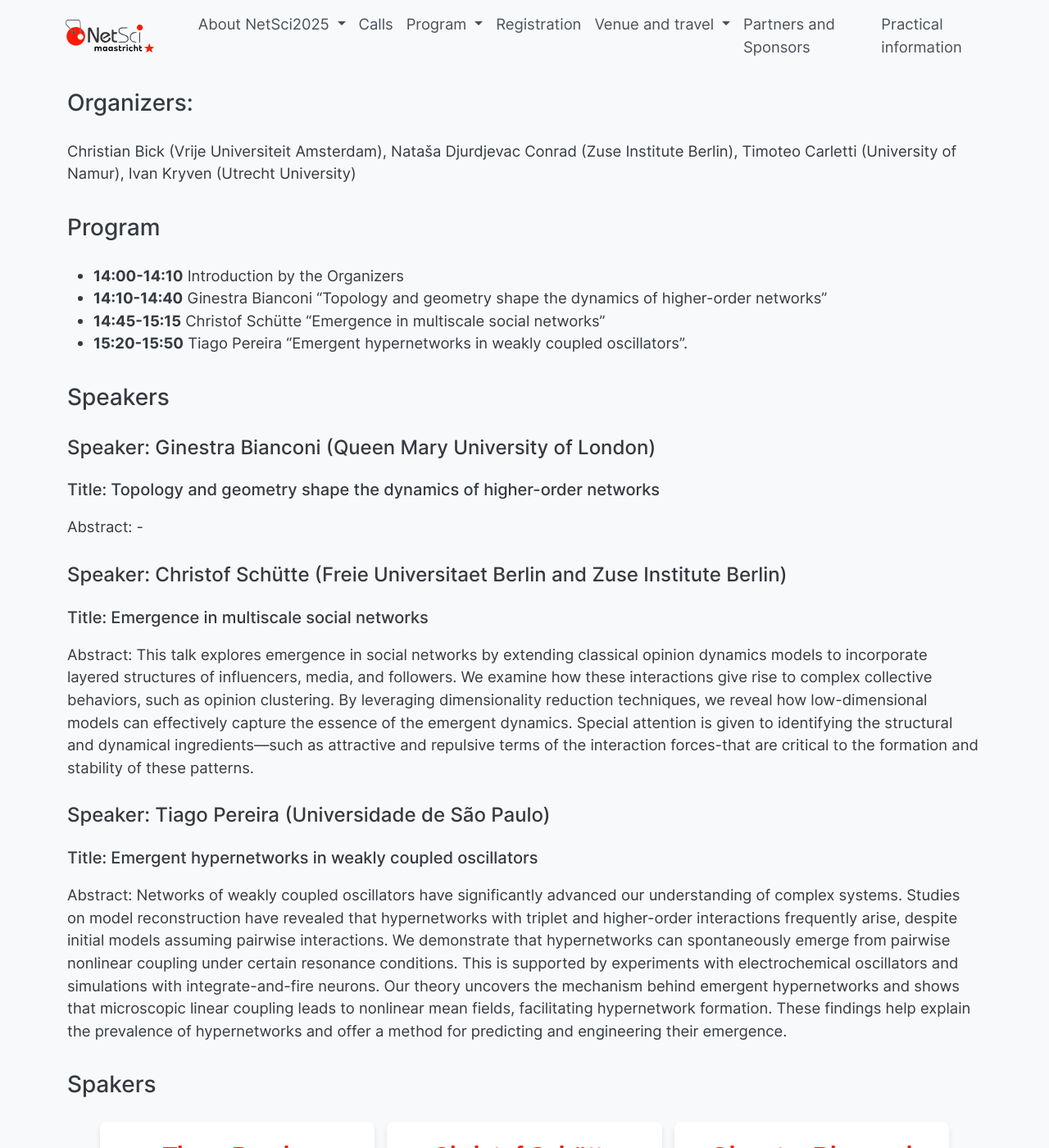
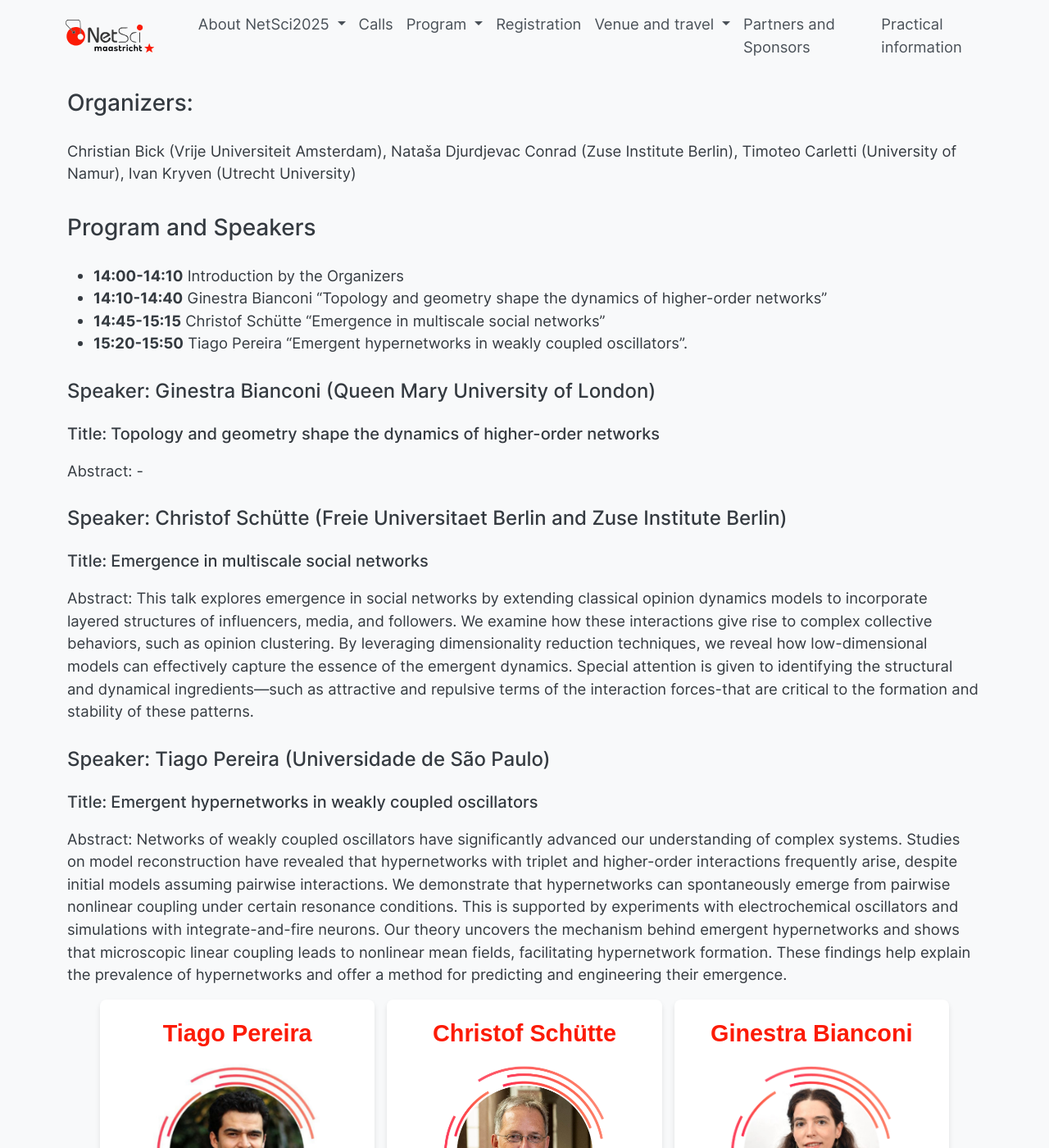
Before and after one commit to NetSci2025/netsci2025.github.io, a Jekyll site: the page built from focus_sessions.md, in a window 1280 px wide and 1400 px high, scrolled down 2065 px. Shown: the whole window at 82% size. Built offline with Jekyll 4.4.1, drawn with Linux system fonts in a browser that asks for light colours.

Commit message:
fix typos

```diff
--- a/focus_sessions.md
+++ b/focus_sessions.md
@@ -77,7 +77,7 @@ Networks of interacting dynamical units—or simply network dynamical systems—
 ### Organizers:
 Christian Bick (Vrije Universiteit Amsterdam), Nataša Djurdjevac Conrad (Zuse Institute Berlin), Timoteo Carletti (University of Namur), Ivan Kryven (Utrecht University)
 
-### Program
+### Program and Speakers
 
 - **14:00-14:10** Introduction by the Organizers
 - **14:10-14:40** Ginestra Bianconi "Topology and geometry shape the dynamics of higher-order networks"
@@ -99,7 +99,7 @@ Abstract: This talk explores emergence in social networks by extending classical
 Abstract: Networks of weakly coupled oscillators have significantly advanced our understanding of complex systems. Studies on model reconstruction have revealed that hypernetworks with  triplet and higher-order interactions frequently arise, despite initial models assuming pairwise interactions. We demonstrate that hypernetworks can spontaneously emerge from pairwise nonlinear coupling under certain resonance conditions. This is supported by experiments with electrochemical oscillators and simulations with integrate-and-fire neurons. Our theory uncovers the mechanism behind emergent hypernetworks and shows that microscopic linear coupling leads to nonlinear mean fields, facilitating hypernetwork formation. These findings help explain the prevalence of hypernetworks and offer a method for predicting and engineering their emergence.
 
 
-### Spakers
+
 
 <div class="card-container">
 
```
Also changed, not shown: other parts of focus_sessions.md (+1 -1 lines).
